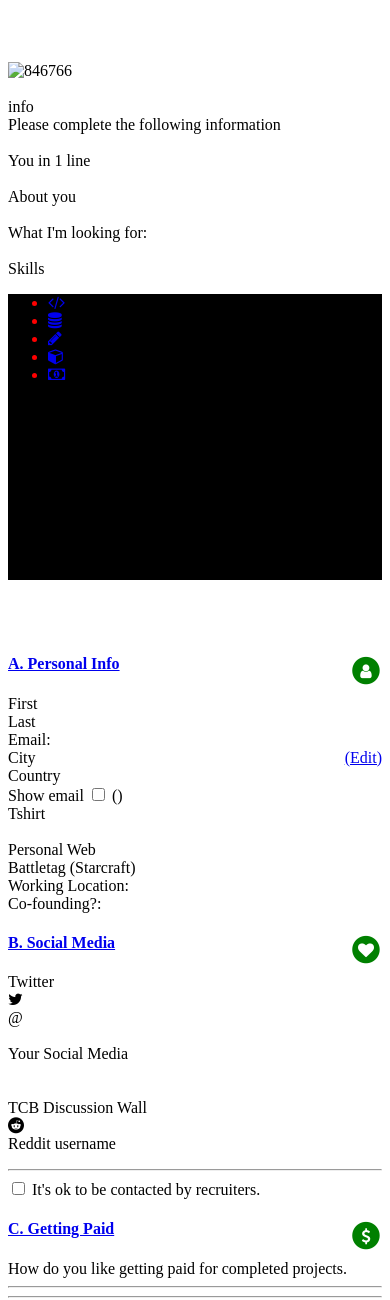
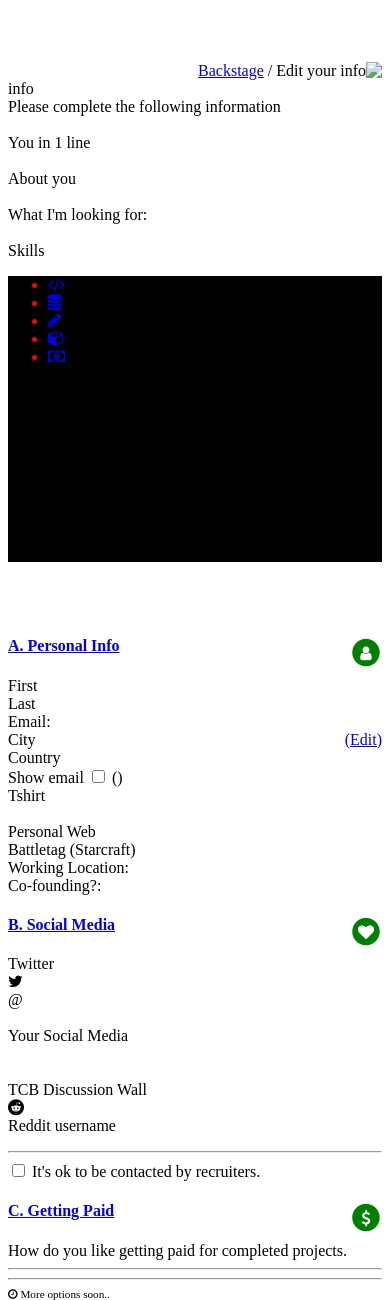
Before and after one commit to gcid12/tcb, a PHP site: the page made by application/views/auth/edit_user.php in a window 390 px wide. Shown: the top 1300 px of the page. Run offline with PHP 8.4, Linux system fonts and the light colour scheme; the template is opened without the code that fills it, so the values that code supplies are empty; some libraries are stand-ins or nearby versions.

Commit message:
Adjust of mobile responsiveness
And also Background Image and Breadcrumb

```diff
--- a/application/views/auth/edit_user.php
+++ b/application/views/auth/edit_user.php
@@ -1,5 +1,10 @@
 
-
+<style type="text/css">
+  body{
+    background-image: url('<?php echo base_url('assets/img/tcb/tcb-backstage.jpg'); ?>');
+    background-repeat: no-repeat;
+  }
+</style>
 
 <div class="row">
   <div class="col-xs-12 ">
@@ -18,11 +23,18 @@
   </div>
 
   <div class="col-xs-1 col-md-1 text-center basetxt">
-  	<img class="img-responsive" src="<?php echo base_url('assets/img/tcb/846766.gif')."?=".rand(1,100); ?>" alt="846766" width="100px"/>
   </div>
   <div class="col-xs-9 col-md-9 text-left">
 
-		<span class="txttitle"><!-- Edit your info --></span>
+    <div class="pull-right">
+        <img class="img-responsive" src="<?php echo base_url('assets/img/tcb/846766.gif')."?=".rand(1,100); ?>" width="50"/>
+      </div>
+
+		<span class="pull-right">
+    <?php $iduser=$tcbuser->id;?>
+    <a href="/tcb/backstage/<?php echo $iduser; ?>" > Backstage</a>
+      <span class="text-muted">/ Edit your info</span>
+    </span>
 		<br/>
 	  <div class="fhr"></div>
 
@@ -581,7 +593,7 @@
           <br/><br/>
           <input type="submit" name="submit" value="Save" class="btn btn-success btn-lg">
 
-          <?php $iduser=$tcbuser->id;?>
+
           <a href="/tcb/backstage/<?php echo $iduser; ?>" class="btn btn-default btn-sm"> Go back without saving</a>
 
         </div> <!--  CLOSE ACCORDION -->
```
Also changed, not shown: application/views/pages/zone.php (+23 -7 lines), assets/img/tcb/tcb-backstage.jpg.
